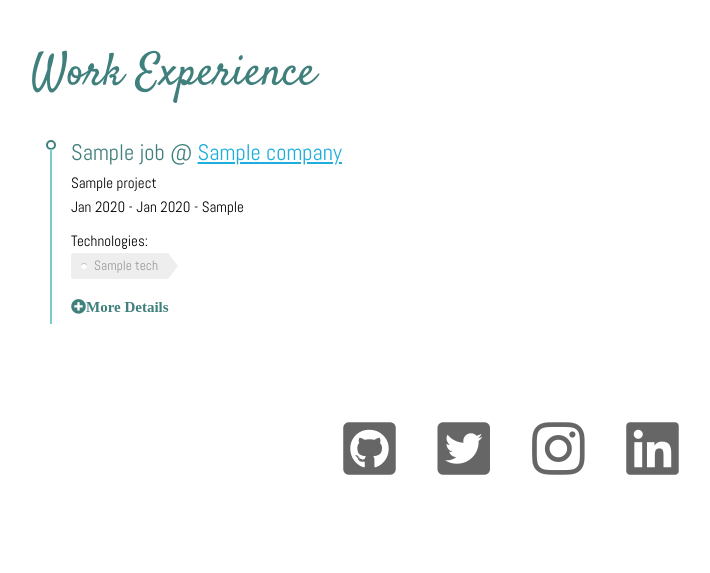
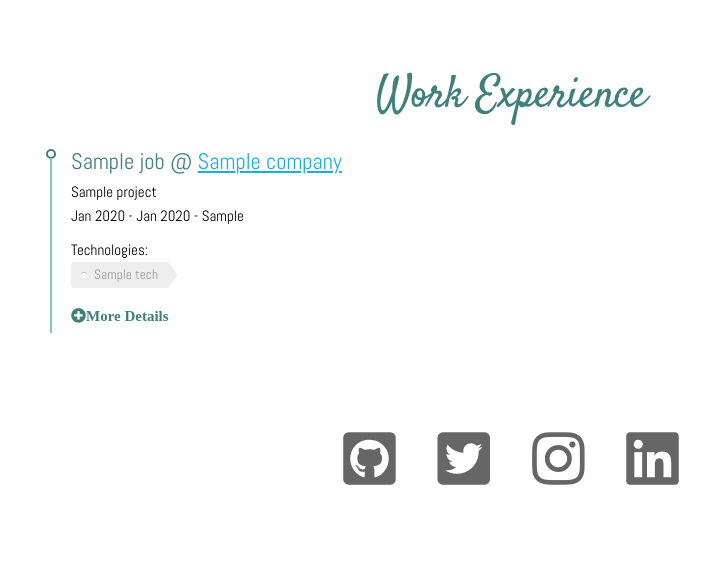
Before and after one commit to g0ng0n12/g0nzh4-portfolio, a Django app: template app/templates/jobs/jobs_list.html in a window 1280 px wide. Shown: the part 90-663 px from the top of the page, without its empty margins (129-839 px from the left). Run offline with Django 3.2, Linux system fonts and the light colour scheme; the template is opened without the code that fills it: most values are stand-ins (such as "Sample title", 1, 10 or a date in 2020); data that the repository does not hold is empty; some libraries are stand-ins or nearby versions.

Commit message:
fixing some styles and adding the first part of the certification list html

```diff
--- a/app/templates/jobs/jobs_list.html
+++ b/app/templates/jobs/jobs_list.html
@@ -3,9 +3,8 @@
 {% block content %}
     <div class="container main">
 
-        <div class="work_exp">
             <div class="title">
-                <p class="bold">Work Experience</p>
+                <h2 class="bold">Work Experience</h2>
             </div>
             <ul class="jobs">
                 {% for job in jobs %}
@@ -36,7 +35,6 @@
                     </li>
                 {% endfor %}
             </ul>
-        </div>
     </div>
 
 {% endblock %}
--- a/app/views.py
+++ b/app/views.py
@@ -20,9 +20,8 @@ def get_job(request, job_id):
 
 
 def get_certifications(request):
-    raise ValueError
     certifications = Certification.objects.all()
-    return render(request, 'certifications/certifications_list.html', {'jobs': certifications})
+    return render(request, 'certifications/certifications_list.html', {'certifications': certifications})
 
 
 def get_certification(request, certification_id):
--- a/static/css/style.css
+++ b/static/css/style.css
@@ -21,6 +21,14 @@
 
 .green {
     background-color: #7accc8;
+}
+
+.main .title h2{
+    margin-bottom: 20px;
+    font-size: 3em;
+    font-family: 'Satisfy', cursive;
+    text-align: center;
+    color: #3f7f7c;
 }
 
 /* Navigation Bar
@@ -129,27 +137,23 @@ img.avatar {
 
 /* Work Experience
 ----------------------------------------------------*/
-.work_exp .title {
-    margin-bottom: 20px;
-    font-size: 3em;
-    font-family: 'Satisfy', cursive;
-}
 
-.work_exp .bold {
+
+.main .bold {
     color: #3f7f7c;
 }
 
-.work_exp ul {
+.main ul {
     padding-left: 40px;
     overflow: hidden;
 }
 
-.work_exp ul li {
+.main ul li {
     position: relative;
     list-style: none
 }
 
-.work_exp .jobs .job:before {
+.main .jobs .job:before {
     content: "";
     position: absolute;
     top: 5px;
@@ -160,7 +164,7 @@ img.avatar {
     border: 2px solid #3f7f7c;
 }
 
-.work_exp .jobs .job:after {
+.main .jobs .job:after {
     content: "";
     position: absolute;
     top: 14px;
@@ -170,59 +174,59 @@ img.avatar {
     background: #7accc8;
 }
 
-.work_exp ul li .info {
+.main ul li .info {
     margin-bottom: 20px;
 }
 
 
-.work_exp .info a{
+.main .info a{
     font-size: 1em;
 }
 
-.work_exp ul li:last-child .info {
+.main ul li:last-child .info {
     margin-bottom: 0;
 }
 
-.work_exp .job-title {
+.main .job-title {
     font-size: 1.5em;
     font-family: 'abel', sans-serif;
     margin-bottom:0;
     font-weight: 500;
     color: #3f7f7c;
 }
-.work_exp .job-project {
+.main .job-project {
     margin-bottom: 0;
     font-size: 1em;
 }
 
-.work_exp .date {
+.main .date {
     font-size: 1em;
     font-weight: 500;
     margin-bottom: 10px;
 }
-.work_exp .more-details{
+.main .more-details{
     font-size: 0.5em;
     font-weight: 500;
     color: #3f7f7c;
 }
 
-.work_exp .technologies {
+.main .technologies {
     font-size: 1em;
     margin-bottom: 0;
 }
 
-.work_exp .tags {
+.main .tags {
     list-style: none;
     margin: 0;
     overflow: hidden;
     padding: 0;
 }
 
-.work_exp .tags li {
+.main .tags li {
     float: left;
 }
 
-.work_exp .tag {
+.main .tag {
     background: #eee;
     border-radius: 3px 0 0 3px;
     color: #999;
@@ -236,7 +240,7 @@ img.avatar {
     -webkit-transition: color 0.2s;
 }
 
-.work_exp .tag::before {
+.main .tag::before {
     background: #fff;
     border-radius: 10px;
     box-shadow: inset 0 1px rgba(0, 0, 0, 0.25);
@@ -248,7 +252,7 @@ img.avatar {
     top: 10px;
 }
 
-.work_exp .tag::after {
+.main .tag::after {
     background: #fff;
     border-bottom: 13px solid transparent;
     border-left: 10px solid #eee;
@@ -259,12 +263,12 @@ img.avatar {
     top: 0;
 }
 
-.work_exp .tag:hover {
+.main .tag:hover {
     background-color: #7accc8;
     color: white;
 }
 
-.work_exp .tag:hover::after {
+.main .tag:hover::after {
     border-left-color: #7accc8;
 }
 
@@ -330,6 +334,16 @@ p.copyright {
     text-align: center;
     color: #ccc;
     font-size: 1em;
+}
+
+
+/* Certification
+----------------------------------------------------*/
+.container .certification-title h1{
+    text-align: center;
+    margin-bottom: 20px;
+    font-size: 3em;
+    font-family: 'Satisfy', cursive;
 }
 
 /* Media Queries
```
Also changed, not shown: app/templates/certifications/certifications_list.html (+14 -1 lines).
